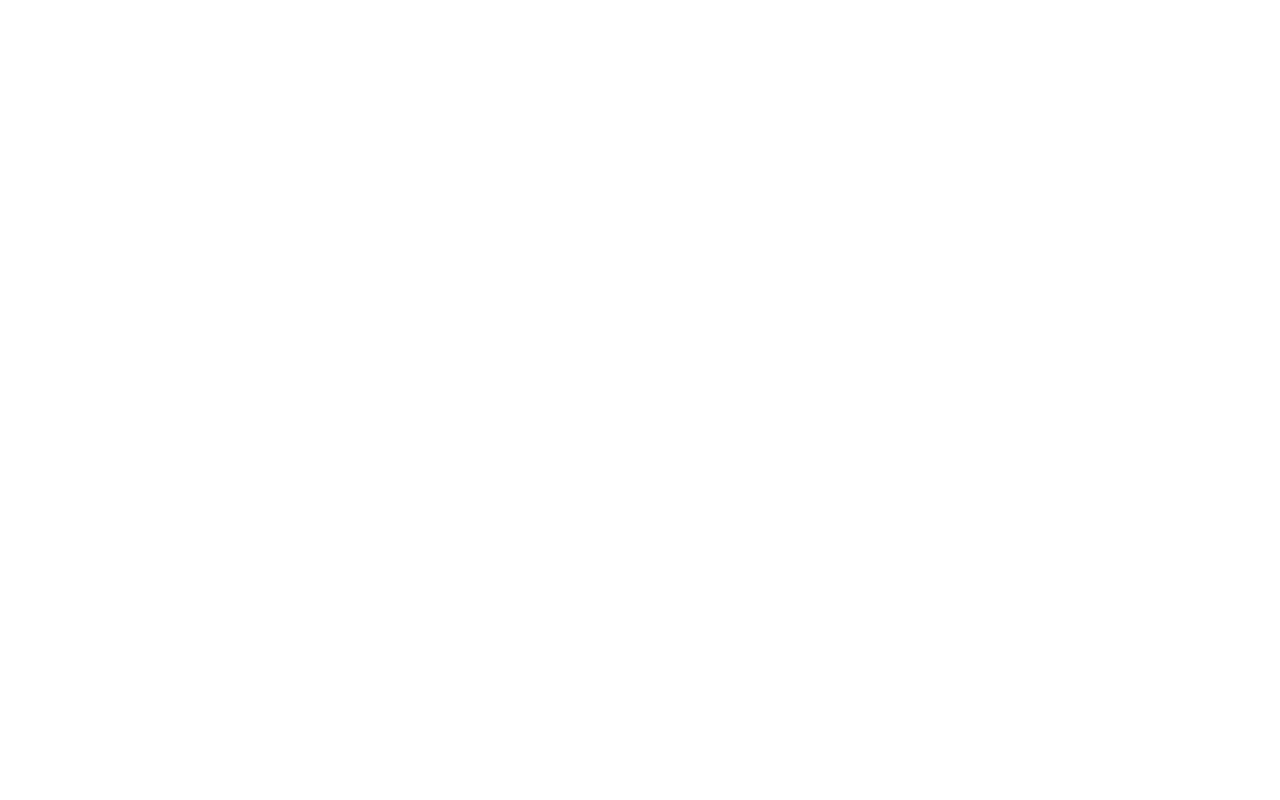
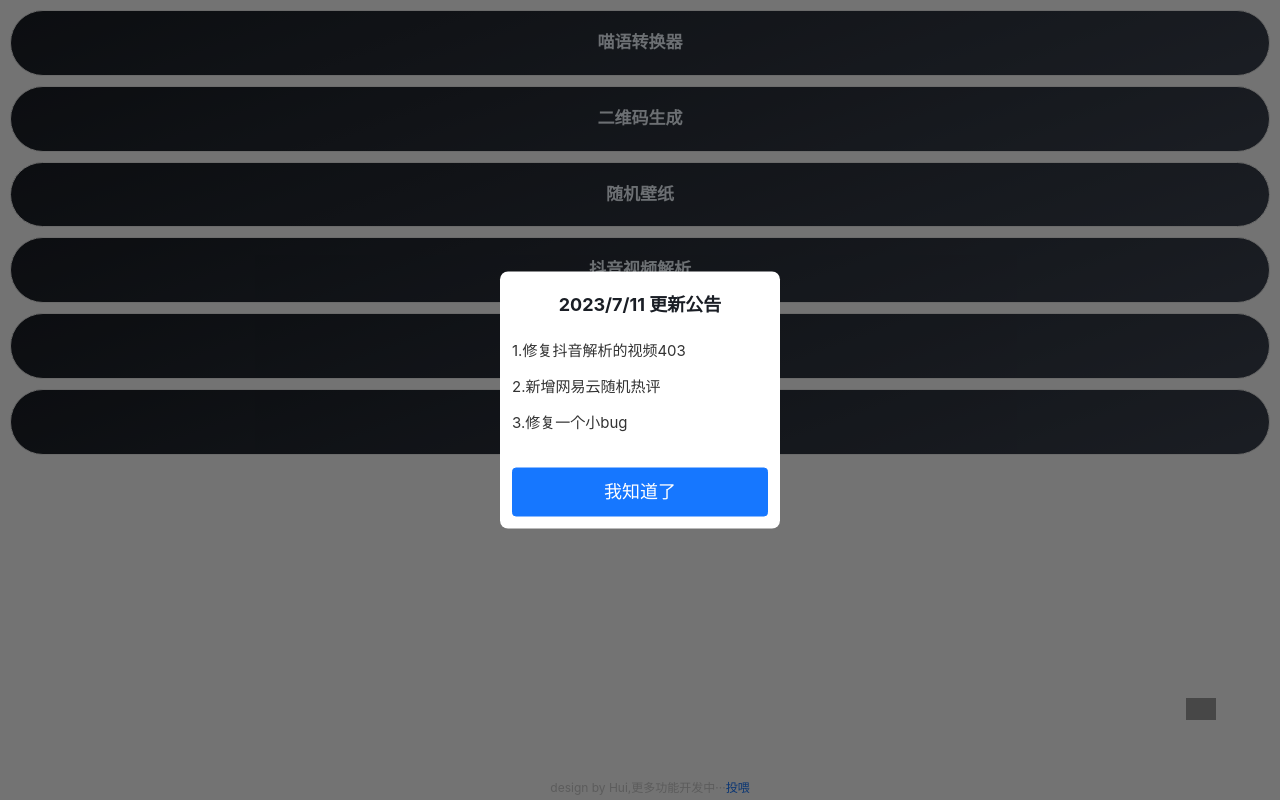
Before and after one commit to huiwi/box, a plain HTML site: page index.html in a window 1280 px wide. Drawn offline with Linux system fonts and the light colour scheme; the site is published under a folder, as on GitHub Pages, so addresses that start at the root find nothing; no server answers; grey boxes are pictures that could not be loaded.

Commit message:
Add files via upload

```diff
--- a/index.html
+++ b/index.html
@@ -1 +1 @@
-<!doctype html><html lang="en"><head><meta charset="utf-8"/><link rel="icon" href="/favicon.ico"/><meta name="viewport" content="width=device-width,initial-scale=1"/><meta name="theme-color" content="#000000"/><meta name="description" content="..."/><meta name="referrer" content="origin"/><title>小盒子</title><script defer="defer" src="/static/js/main.c04a91f8.js"></script><link href="/static/css/main.42201165.css" rel="stylesheet"></head><body><noscript>You need to enable JavaScript to run this app.</noscript><div id="root"></div></body></html>
+<!doctype html><html lang="en"><head><meta charset="utf-8"/><link rel="icon" href="./favicon.ico"/><meta name="viewport" content="width=device-width,initial-scale=1"/><meta name="theme-color" content="#000000"/><meta name="description" content="..."/><meta name="referrer" content="origin"/><title>小盒子</title><script defer="defer" src="./static/js/main.c04a91f8.js"></script><link href="./static/css/main.42201165.css" rel="stylesheet"></head><body><noscript>You need to enable JavaScript to run this app.</noscript><div id="root"></div></body></html>
```
Also changed, not shown: asset-manifest.json.
